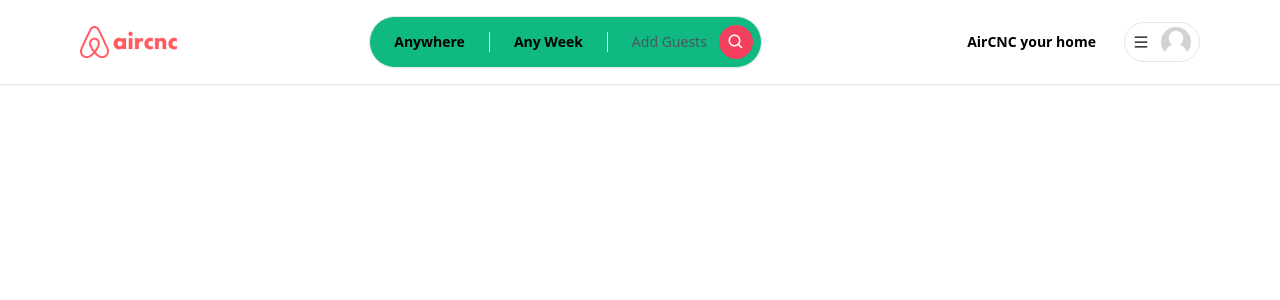
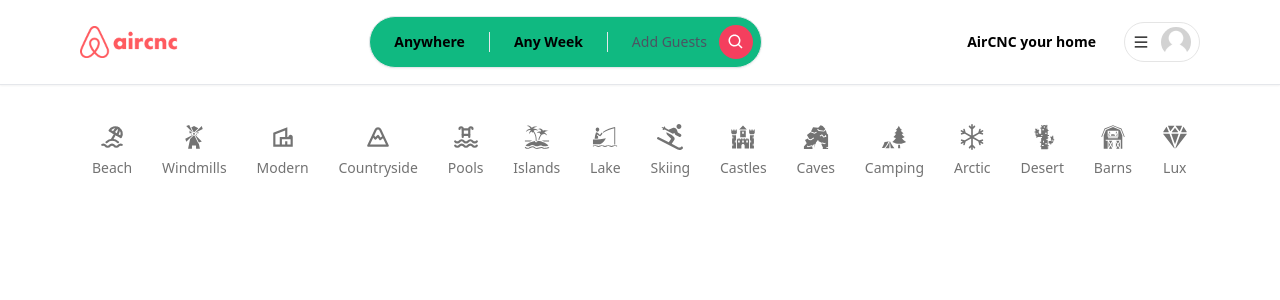
Before and after one commit to abukawsar45/airCNC-platform, a React (Vite) app: page / in a window 1280 px wide. Shown: the top 300 px of the page. Built offline with nearby package versions, Linux system fonts and the light colour scheme; no server answers.

Commit message:
add cotegories data

```diff
--- /dev/null
+++ b/src/components/Categories/Categories.jsx
@@ -0,0 +1,16 @@
+import Container from "../../shared/Container"
+import {categoriesData} from "./categoriesData";
+import CategoryBox from "./CategoryBox";
+
+
+const Categories = () => {
+  return (
+    <Container>
+      <div className="pt-4 flex flex-row items-center justify-between overflow-x-auto">
+        {categoriesData?.map((item)=>(<CategoryBox key={item.label} label={item.label} icon={item.icon} />))}
+      </div>
+    </Container>
+  )
+}
+
+export default Categories
--- /dev/null
+++ b/src/components/Categories/CategoryBox.jsx
@@ -0,0 +1,10 @@
+const CategoryBox = ({label, icon: Icon}) => {
+  return (
+    <div className='flex flex-col justify-center items-center gap-2 p-3 border-b-2 hover:text-neutral-800 border-transparent text-neutral-500'>
+      <Icon size={ 26 } />
+      <div className="text-sm font-medium">{label}</div>
+    </div>
+  )
+}
+
+export default CategoryBox
--- /dev/null
+++ b/src/components/Categories/categoriesData.js
@@ -0,0 +1,93 @@
+import { TbBeach, TbMountain, TbPool } from 'react-icons/tb';
+import {
+  GiBarn,
+  GiBoatFishing,
+  GiCactus,
+  GiCastle,
+  GiCaveEntrance,
+  GiForestCamp,
+  GiIsland,
+  GiWindmill,
+} from 'react-icons/gi';
+import { FaSkiing } from 'react-icons/fa';
+import { BsSnow } from 'react-icons/bs';
+import { IoDiamond } from 'react-icons/io5';
+import { MdOutlineVilla } from 'react-icons/md';
+
+export const categoriesData = [
+  {
+    label: 'Beach',
+    icon: TbBeach,
+    description: 'This property is close to the beach!',
+  },
+  {
+    label: 'Windmills',
+    icon: GiWindmill,
+    description: 'This property is has windmills!',
+  },
+  {
+    label: 'Modern',
+    icon: MdOutlineVilla,
+    description: 'This property is modern!',
+  },
+  {
+    label: 'Countryside',
+    icon: TbMountain,
+    description: 'This property is in the countryside!',
+  },
+  {
+    label: 'Pools',
+    icon: TbPool,
+    description: 'This is property has a beautiful pool!',
+  },
+  {
+    label: 'Islands',
+    icon: GiIsland,
+    description: 'This property is on an island!',
+  },
+  {
+    label: 'Lake',
+    icon: GiBoatFishing,
+    description: 'This property is near a lake!',
+  },
+  {
+    label: 'Skiing',
+    icon: FaSkiing,
+    description: 'This property has skiing activities!',
+  },
+  {
+    label: 'Castles',
+    icon: GiCastle,
+    description: 'This property is an ancient castle!',
+  },
+  {
+    label: 'Caves',
+    icon: GiCaveEntrance,
+    description: 'This property is in a spooky cave!',
+  },
+  {
+    label: 'Camping',
+    icon: GiForestCamp,
+    description: 'This property offers camping activities!',
+  },
+  {
+    label: 'Arctic',
+    icon: BsSnow,
+    description: 'This property is in arctic environment!',
+  },
+  {
+    label: 'Desert',
+    icon: GiCactus,
+    description: 'This property is in the desert!',
+  },
+  {
+    label: 'Barns',
+    icon: GiBarn,
+    description: 'This property is in a barn!',
+  },
+  {
+    label: 'Lux',
+    icon: IoDiamond,
+    description: 'This property is brand new and luxurious!',
+  },
+];
--- a/src/layouts/Main.jsx
+++ b/src/layouts/Main.jsx
@@ -6,7 +6,9 @@ const Main = () => {
   return (
     <div>
       <Navbar />
-      <Outlet/>
+      <div className="pt-24 pb-20">
+        <Outlet/>
+      </div>
     </div>
   );
 };
--- /dev/null
+++ b/src/pages/Home.jsx
@@ -0,0 +1,11 @@
+import Categories from '../components/Categories/Categories'
+
+const Home = () => {
+  return (
+    <>
+    <Categories/>
+    </>
+  )
+}
+
+export default Home
--- /dev/null
+++ b/src/pages/Login.jsx
@@ -0,0 +1,93 @@
+import { Link } from 'react-router-dom';
+
+import { FcGoogle } from 'react-icons/fc';
+
+const Login = () => {
+  return (
+    <div className='flex justify-center items-center min-h-screen'>
+      <div className='flex flex-col max-w-md p-6 rounded-md sm:p-10 bg-gray-100 text-gray-900'>
+        <div className='mb-8 text-center'>
+          <h1 className='my-3 text-4xl font-bold'>Log In</h1>
+          <p className='text-sm text-gray-400'>
+            Sign in to access your account
+          </p>
+        </div>
+        <form
+          noValidate=''
+          action=''
+          className='space-y-6 ng-untouched ng-pristine ng-valid'
+        >
+          <div className='space-y-4'>
+            <div>
+              <label htmlFor='email' className='block mb-2 text-sm'>
+                Email address
+              </label>
+              <input
+                type='email'
+                name='email'
+                id='email'
+                required
+                placeholder='Enter Your Email Here'
+                className='w-full px-3 py-2 border rounded-md border-gray-300 focus:outline-rose-500 bg-gray-200 text-gray-900'
+                data-temp-mail-org='0'
+              />
+            </div>
+            <div>
+              <div className='flex justify-between'>
+                <label htmlFor='password' className='text-sm mb-2'>
+                  Password
+                </label>
+              </div>
+              <input
+                type='password'
+                name='password'
+                id='password'
+                required
+                placeholder='*******'
+                className='w-full px-3 py-2 border rounded-md border-gray-300 focus:outline-rose-500 bg-gray-200 text-gray-900'
+              />
+            </div>
+          </div>
+
+          <div>
+            <button
+              type='submit'
+              className='bg-rose-500 w-full rounded-md py-3 text-white'
+            >
+              Continue
+            </button>
+          </div>
+        </form>
+        <div className='space-y-1'>
+          <button className='text-xs hover:underline hover:text-rose-500 text-gray-400'>
+            Forgot password?
+          </button>
+        </div>
+        <div className='flex items-center pt-4 space-x-1'>
+          <div className='flex-1 h-px sm:w-16 dark:bg-gray-700'></div>
+          <p className='px-3 text-sm dark:text-gray-400'>
+            Login with social accounts
+          </p>
+          <div className='flex-1 h-px sm:w-16 dark:bg-gray-700'></div>
+        </div>
+        <div className='flex justify-center items-center space-x-2 border m-3 p-2 border-gray-300 border-rounded cursor-pointer'>
+          <FcGoogle size={32} />
+
+          <p>Continue with Google</p>
+        </div>
+        <p className='px-6 text-sm text-center text-gray-400'>
+          Don&apos;t have an account yet?{' '}
+          <Link
+            to='/signup'
+            className='hover:underline hover:text-rose-500 text-gray-600'
+          >
+            Sign up
+          </Link>
+          .
+        </p>
+      </div>
+    </div>
+  );
+};
+
+export default Login;
--- a/src/routes/Routes.jsx
+++ b/src/routes/Routes.jsx
@@ -1,10 +1,23 @@
 import { createBrowserRouter } from 'react-router-dom';
 import Main from '../layouts/Main';
+import Home from '../pages/Home';
+import Login from '../pages/Login';
 
 
 export const router = createBrowserRouter([
   {
     path: '/',
     element: <Main />,
+    errorElement: <h4>Error</h4>,
+    children: [
+      {
+        path: '/',
+        element: <Home/>
+      }
+    ]
   },
+  {
+    path: '/login',
+    element: <Login/>
+  }
 ]);
```
